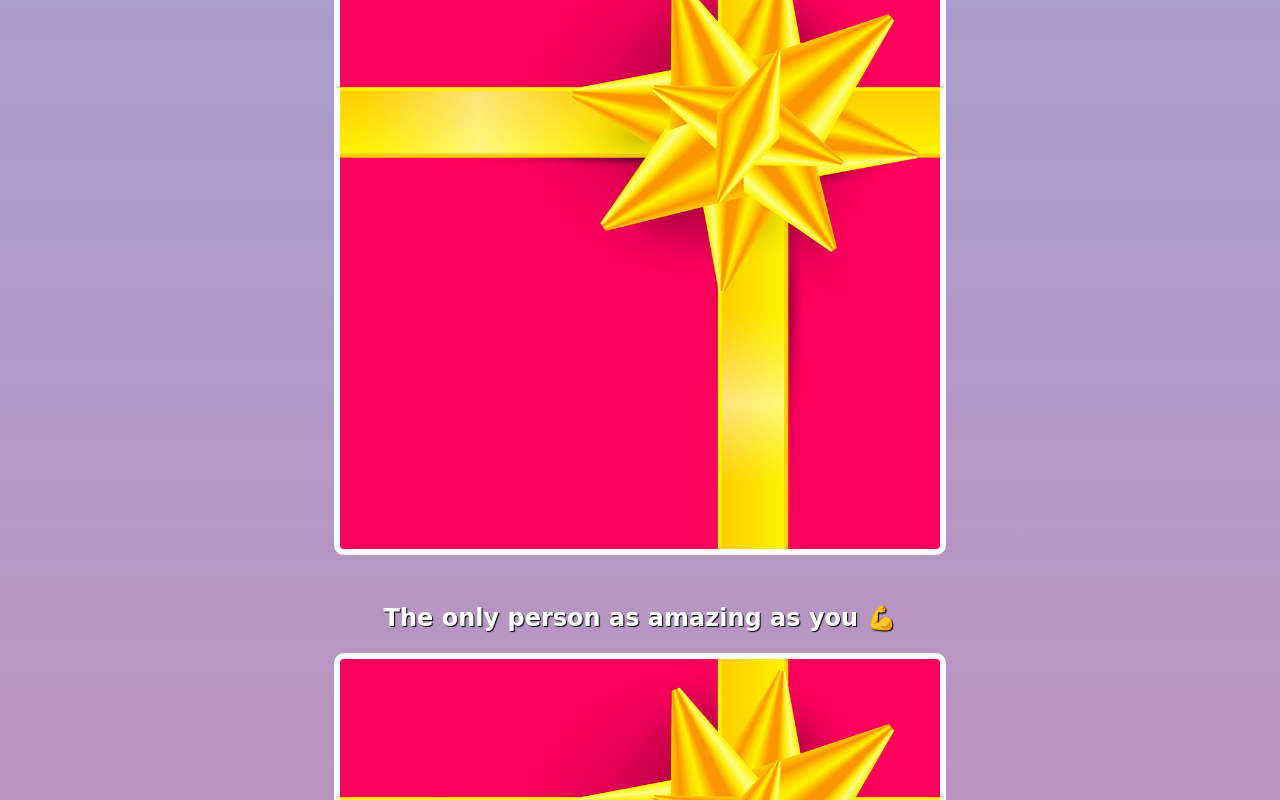
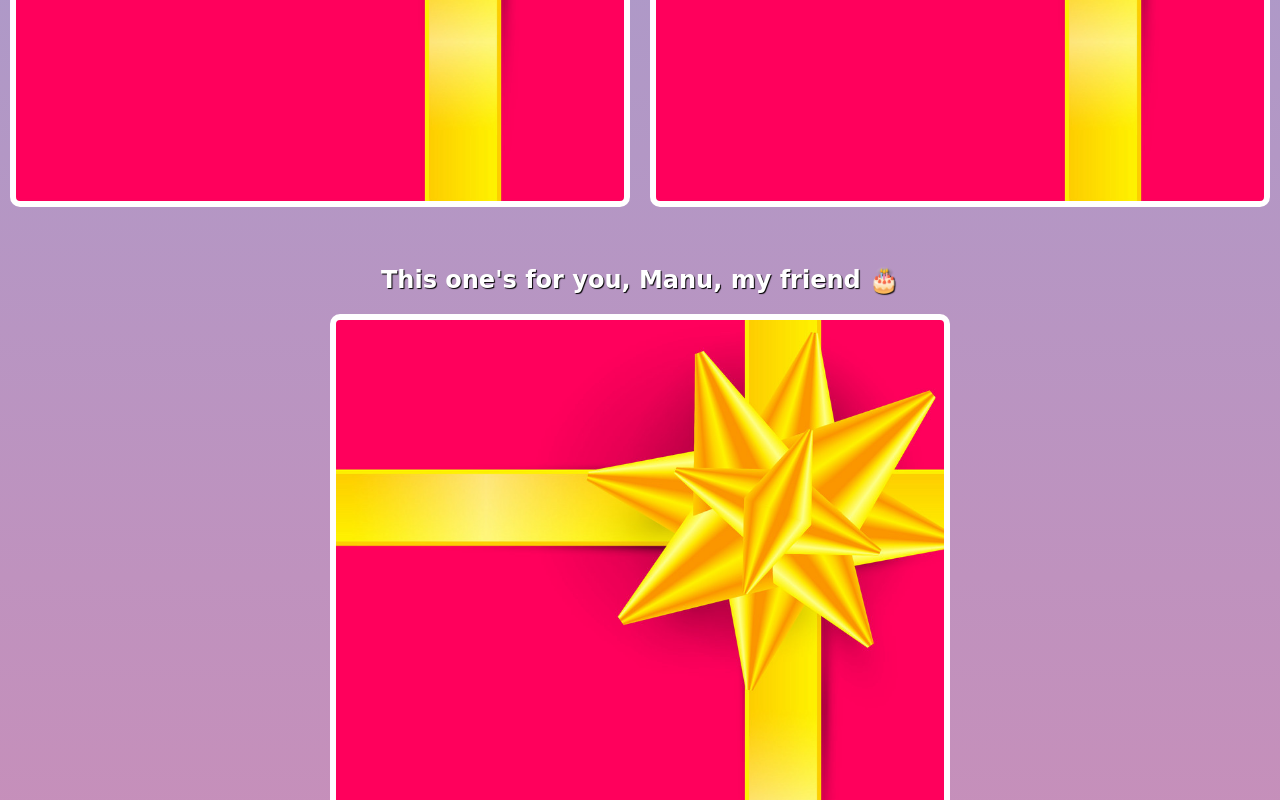
Before and after one commit to gabvalente/BirthdayGIFtForManu, a website: page public/index.html in a window 1280 px wide. Shown: the part 2000-2800 px from the top of the page. Drawn offline with nearby package versions, Linux system fonts and the light colour scheme; a web font is replaced by a local one.

Commit message:
Vercel adjustments

```diff
--- a/public/index.html
+++ b/public/index.html
@@ -18,6 +18,8 @@
             <h2 id="bday-age">7 years old</h2>
             <h4 id="bday-date">08.08.2023</h4>
         </div>
+
+        <div class="cards-container">
 
         <div class="gift-section">
             <h2 class="gift-title">That was my dance to celebrate your birthday 🥳</h2>
@@ -44,6 +46,8 @@
             <div class="gift-img" id="gift-img-cheers"></div>
         </div>
 
+        </div>
+
         <button id="generate-poem-button">Click to create a birthday poem for Manu! (in Portuguese 🇧🇷)</button>
         <div id="poem-output" class="poem-box" style="white-space: pre-line;"></div>
 
@@ -52,5 +56,6 @@
 
         <p id="footer">With love, <span id="me">from Uncle Gabriel Valente!</span></p>
 
+
     </body>
 </html>
--- a/public/script.js
+++ b/public/script.js
@@ -8,7 +8,8 @@ async function generatePoemForManu() {
     O poema deve ser amigável, ter no máximo 300 caracteres e destacar suas qualidades de criança.
     Evite palavras difíceis e mantenha o tom do poema alegre e divertido.
     Não use palavras que possam ser ofensivas ou que possam ser interpretadas como ofensivas.
-    Você pode usar emojis..
+    Seja criativo e coerente.
+    Utilize um emoji pertinente ao final de cada estrofe.
     `;
 
 
--- a/public/styles.css
+++ b/public/styles.css
@@ -10,8 +10,16 @@ h1, h2, h3, h4, p {
     text-shadow: 1px 1px 1px black;
 }
 
+.cards-container {
+    display: flex;
+    flex-wrap: wrap;
+    justify-content: center;
+    align-items: center;
+}
+
+
 #bff-img {
-    width: 200px;
+    width: 400px;
     border-radius: 50%;
     border: 6px solid #EFB0C9;
     margin-bottom: 10px;
@@ -38,22 +46,25 @@ h1, h2, h3, h4, p {
 }
 
 .gift-section {
-    margin-top: 50px;
+    flex-basis: calc(50% - 20px);  /* 50% for 2 items per row */
+    margin: 10px;
 }
+
+
 
 .gift-title {
     margin-bottom: 10px;
 }
 
 #gift-img-cheers {
-    height: 600px;
-    width: 100%;
+    flex-basis: 100%;
 }
+
 
 .gift-img {
     margin: 20px auto;
-    max-width: 600px;
-    height: 600px;
+    max-width: 650px;
+    height: 650px;
     border: 6px solid white;
     border-radius: 10px;
     background-image: url("images/gift-cover.jpg");
@@ -94,8 +105,6 @@ a {
     color: white;
 }
 
-/* New styles for the poem generation button and the text box */
-
 #generate-poem-button {
     margin-top: 30px;
     padding: 10px 20px;
@@ -125,5 +134,12 @@ a {
     text-align: center;
     color: #333;
     overflow-y: auto;
-    height: 600px;
+    height: 1000px;
 }
+
+/* Example: Stacking the sections vertically on smaller screens */
+@media (max-width: 768px) {
+    .gift-section {
+        flex-basis: 100%;
+    }
+}
```
